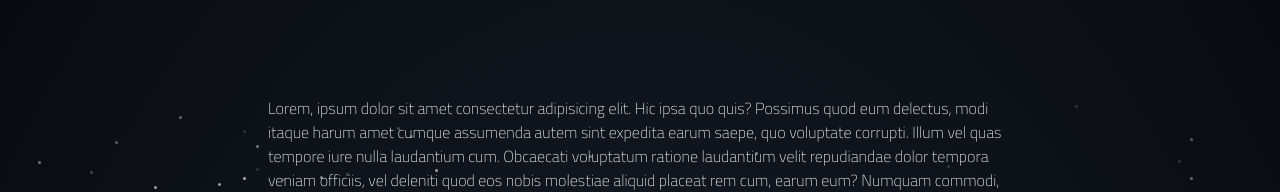
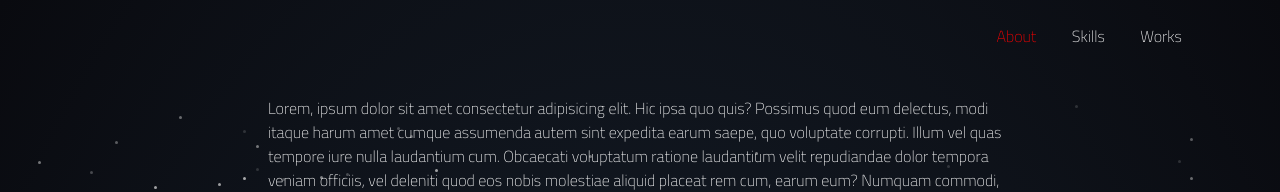
Before and after one commit to LucaSpennato/Luca-Spennato, a Vue app: page / in a window 1280 px wide. Shown: the top 192 px of the page. Built offline with nearby package versions, Linux system fonts and the light colour scheme.

Commit message:
feat: :sparkles: headrer create

```diff
--- a/src/components/HeaderComponent.vue
+++ b/src/components/HeaderComponent.vue
@@ -1,15 +1,104 @@
 <template>
-  <div>
+  <nav id="header" class="container py-4 fixed-top">
+    <div class="row" :ref="'ciao'">
 
-  </div>
+      <ul class="col-12" :ref="'test'">
+        <li v-for="(link, i) in navBarLinks" :key="i" >
+          <a :href="link.route" :class="{ 'active' : link.isActive }">
+            {{ link.text }}
+          </a>
+        </li>
+      </ul>
+
+    </div>
+  </nav>
 </template>
 
 <script>
 export default {
     name: 'HeaderComponent',
+    data(){
+      return{
+        currentActive: 0,
+        navBarLinks:[
+          {
+            text: 'About',
+            route: '#about',
+            isActive: true,
+          },
+          {
+            text: 'Skills',
+            route: '#skills',
+            isActive: false,
+          },
+          {
+            text: 'Works',
+            route: '#',
+            isActive: false,
+          },
+        ]
+      }
+    },
+    watch:{
+      currentActive(oldVal, newVal){
+        if(oldVal != newVal){
+          this.navBarLinks.forEach(link => {
+            link.isActive = false;
+          });
+          this.navBarLinks[this.currentActive].isActive = true;
+        }
+      }
+    },
+    methods:{
+      scrollSpy(){
+        // console.log(window.scrollY > 200);
+        if(window.scrollY > 200){
+          // console.log(window.scrollY)
+        }
+      },
+      $_navActiveWhenCreated(){
+        this.navBarLinks.forEach(link => {
+            link.isActive = false;
+          });
+          this.navBarLinks[this.currentActive].isActive = true;
+      },
+
+      testings(){
+        console.log(this.$refs.test.scrollHeight);
+
+        console.log(this.$refs);
+      }
+    },
+    mounted(){
+      this.$_navActiveWhenCreated();
+    }
+
 }
 </script>
 
 <style lang="scss" scoped>
 
+
+  #header{
+
+    .active{
+      color: red;
+    }
+
+    ul{
+      list-style: none;
+      text-align: end;
+
+      li{
+        display: inline;
+        margin: 0 1rem;
+        a{
+          text-transform: capitalize;
+          color: white;
+          text-decoration: none;
+        }
+      }
+    }
+  }
+
 </style>
```
